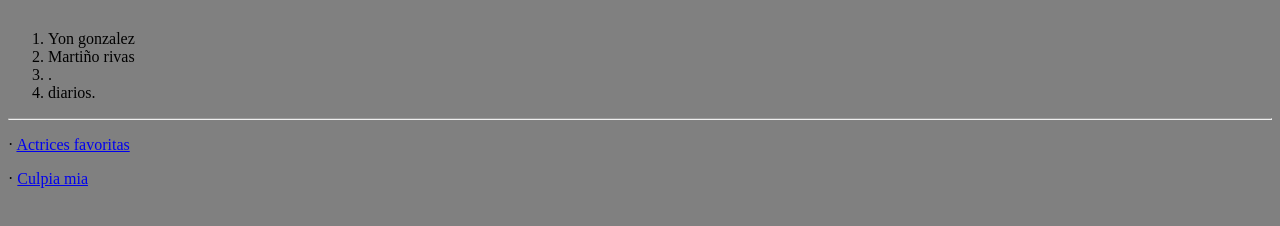
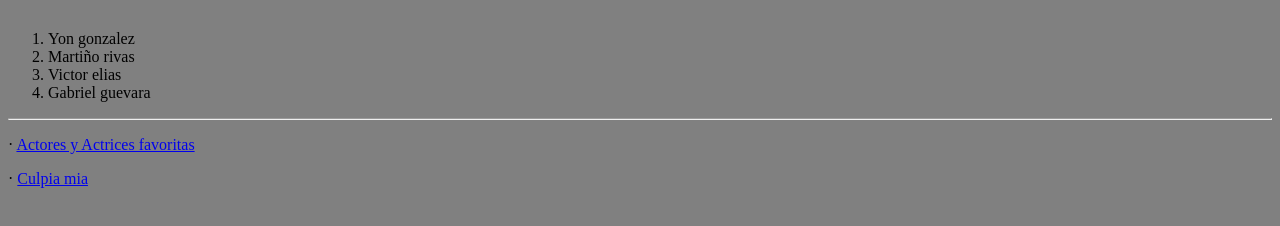
Before and after one commit to martahernandeezz/martak, a plain HTML site: page Actores y Actrices favoritas.html in a window 1280 px wide. Shown: the part 470-696 px from the top of the page. Drawn offline with Linux system fonts and the light colour scheme.

Commit message:
Update Actores y Actrices favoritas.html

```diff
--- a/Actores y Actrices favoritas.html
+++ b/Actores y Actrices favoritas.html
@@ -21,11 +21,11 @@
 
 <li>Yon gonzalez</li>
 <li>Martiño rivas</li>
-<li>.</li>
-<li>diarios.</li>
+<li>Victor elias</li>
+<li>Gabriel guevara</li>
 </ol>
 <hr>
-  <p>· <a href="Actrices favoritas.html">Actrices favoritas</a></p>
+  <p>· <a href="Actores y Actrices favoritas.html">Actores y Actrices favoritas</a></p>
   <p>· <a href="Culpa mia".html">Culpia mia</a></p>
 </body>
 </html>
```
